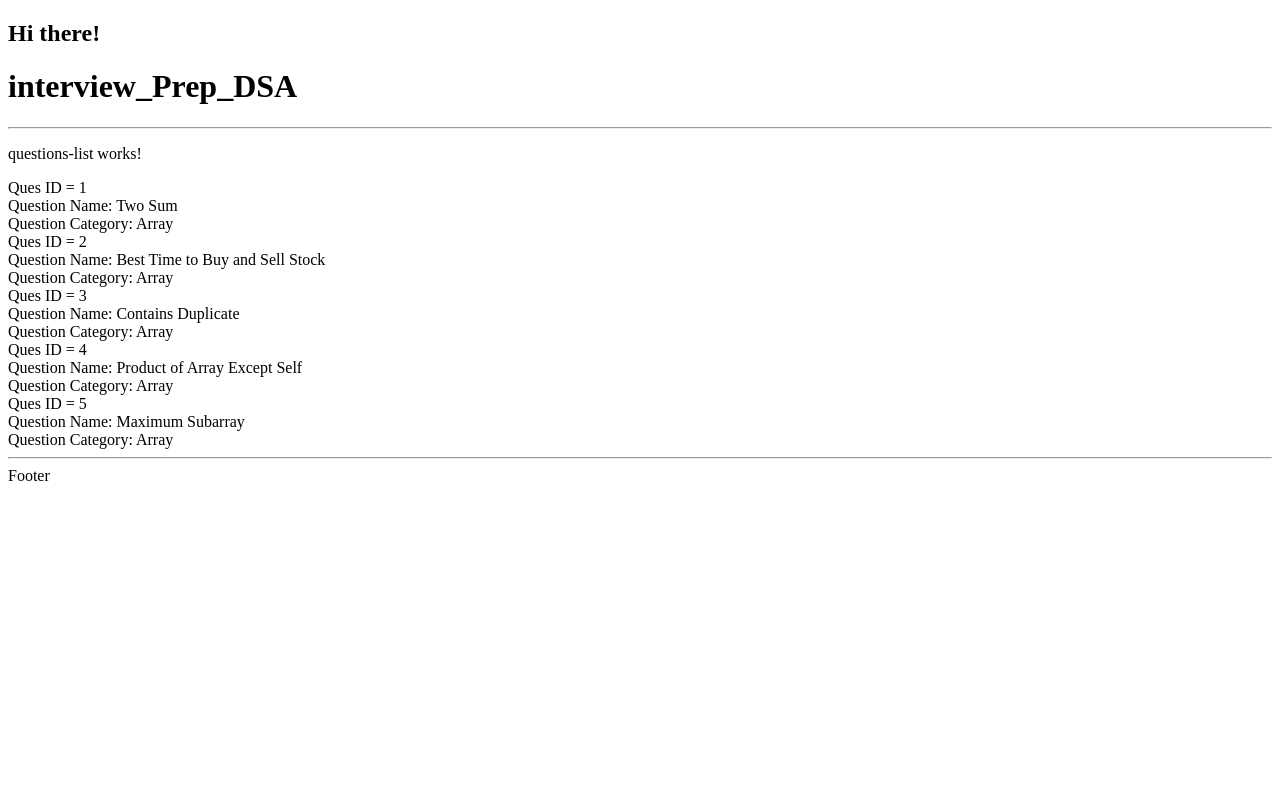
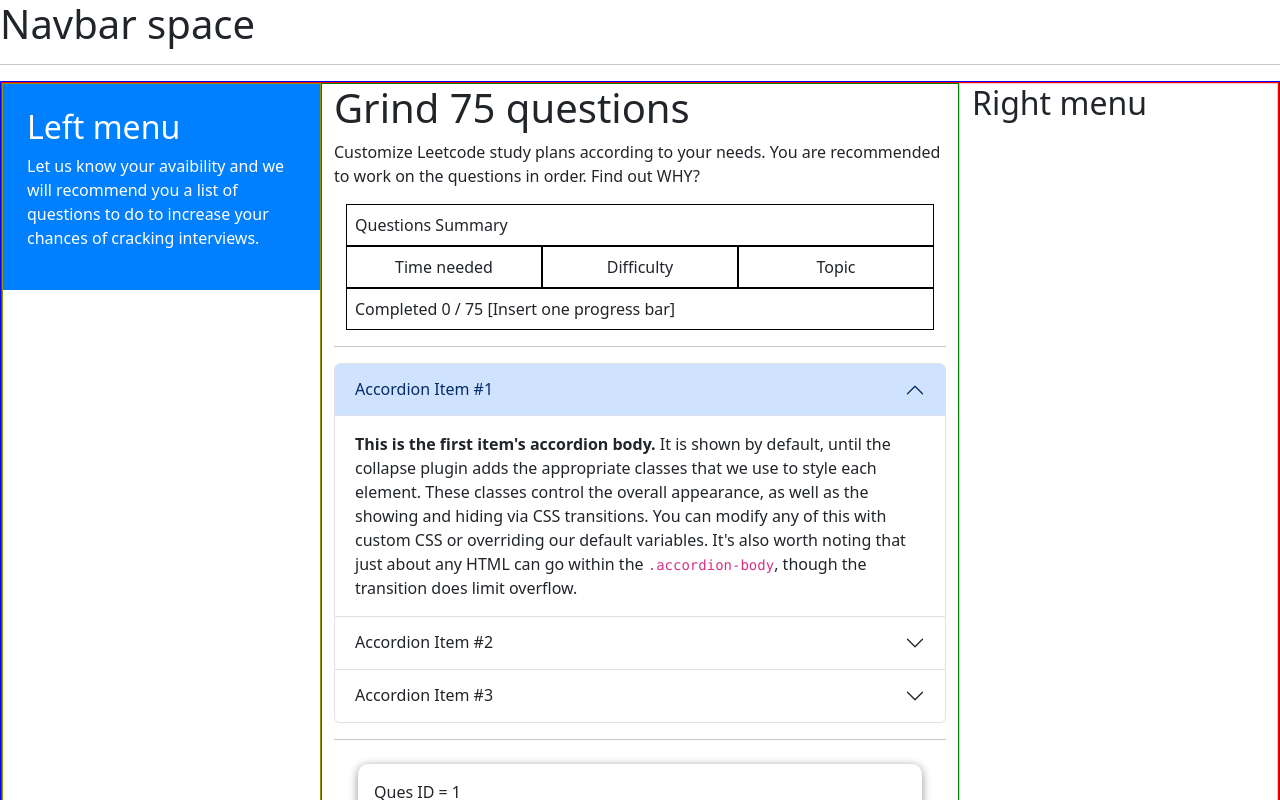
Before and after one commit to chiragsharmagithub/Interview_Prep_DSA, an Angular app: page / in a window 1280 px wide. Shown: the top 800 px of the page. Built offline with nearby package versions, Linux system fonts and the light colour scheme; data requests are answered from the project's data file.

Commit message:
Divided the page into components and added a bit of content

```diff
--- a/angular.json
+++ b/angular.json
@@ -25,6 +25,7 @@
               "src/assets"
             ],
             "styles": [
+              "./node_modules/bootstrap/dist/css/bootstrap.min.css",
               "src/styles.css"
             ],
             "scripts": [],
--- a/package.json
+++ b/package.json
@@ -21,6 +21,7 @@
     "@angular/platform-server": "^17.0.0",
     "@angular/router": "^17.0.0",
     "@angular/ssr": "^17.0.5",
+    "bootstrap": "^5.3.2",
     "express": "^4.18.2",
     "rxjs": "~7.8.0",
     "tslib": "^2.3.0",
--- a/src/app/app.component.html
+++ b/src/app/app.component.html
@@ -1,9 +1,5 @@
-<h2>
-  Hi there!
-</h2>
-
 <h1>
-  {{ title }}
+  Navbar space
 </h1>
 
 <hr>
--- a/src/app/questions-list/questions-list.component.css
+++ b/src/app/questions-list/questions-list.component.css
@@ -0,0 +1,19 @@
+.left-menu-design {
+    text-align: left;
+}
+
+.left-menu-top-design {
+    background-color: #007FFF;
+    color: white;
+}
+
+.card-design {
+    box-shadow: 0px 2px 10px 0px rgb(143, 143, 143);
+    border-radius: 10px;
+    transition: .2s;
+}
+
+.card-design:hover {
+    box-shadow: 0px 4px 20px 0px rgb(143, 143, 143);
+    cursor: pointer;
+}
--- a/src/app/questions-list/questions-list.component.html
+++ b/src/app/questions-list/questions-list.component.html
@@ -1,13 +1,100 @@
-<p>questions-list works!</p>
+<div class="container-fluid" style="border: 1px solid blue">
+  <div class="row" style="border: 1px solid red">
+    <div
+      class="col m-0 p-0 .left-menu-design"
+      style="border: 1px solid rgb(148, 148, 0)">
+      <div class="p-4 left-menu-top-design">
+        <h2>Left menu</h2>
+        <p>
+          Let us know your avaibility and we will recommend you a list of
+          questions to do to increase your chances of cracking interviews.
+        </p>
+      </div>
+    </div>
 
-<div class="container">
-    <div *ngFor="let ques of DSAQuestions">
+    <div class="col-sm-6 mx-auto" style="border: 1px solid green">
+      <h1>Grind 75 questions</h1>
+      <p>
+        Customize Leetcode study plans according to your needs. You are
+        recommended to work on the questions in order. Find out WHY?
+      </p>
+
+      <div class="container-fluid" style="text-align: center">
+        <div class="row p-2 m-0" style="border: 1px solid black">
+          Questions Summary
+        </div>
+        <div class="row p-0 m-0">
+          <div class="col p-2" style="border: 1px solid black">Time needed</div>
+          <div class="col p-2" style="border: 1px solid black">Difficulty</div>
+          <div class="col p-2" style="border: 1px solid black">Topic</div>
+        </div>
+        <div class="row p-2 m-0" style="border: 1px solid black">
+          Completed {{ current_completed_questions }} /
+          {{ total_user_questions }}
+          [Insert one progress bar]
+        </div>
+      </div>
+
+
+
+      <!-- Main stuff start -->
+
+	  <hr>
+
+      <div class="accordion" id="accordionPanelsStayOpenExample">
+		<div class="accordion-item">
+		  <h2 class="accordion-header">
+			<button class="accordion-button" type="button" data-bs-toggle="collapse" data-bs-target="#panelsStayOpen-collapseOne" aria-expanded="true" aria-controls="panelsStayOpen-collapseOne">
+			  Accordion Item #1
+			</button>
+		  </h2>
+		  <div id="panelsStayOpen-collapseOne" class="accordion-collapse collapse show">
+			<div class="accordion-body">
+			  <strong>This is the first item's accordion body.</strong> It is shown by default, until the collapse plugin adds the appropriate classes that we use to style each element. These classes control the overall appearance, as well as the showing and hiding via CSS transitions. You can modify any of this with custom CSS or overriding our default variables. It's also worth noting that just about any HTML can go within the <code>.accordion-body</code>, though the transition does limit overflow.
+			</div>
+		  </div>
+		</div>
+		<div class="accordion-item">
+		  <h2 class="accordion-header">
+			<button class="accordion-button collapsed" type="button" data-bs-toggle="collapse" data-bs-target="#panelsStayOpen-collapseTwo" aria-expanded="false" aria-controls="panelsStayOpen-collapseTwo">
+			  Accordion Item #2
+			</button>
+		  </h2>
+		  <div id="panelsStayOpen-collapseTwo" class="accordion-collapse collapse">
+			<div class="accordion-body">
+			  <strong>This is the second item's accordion body.</strong> It is hidden by default, until the collapse plugin adds the appropriate classes that we use to style each element. These classes control the overall appearance, as well as the showing and hiding via CSS transitions. You can modify any of this with custom CSS or overriding our default variables. It's also worth noting that just about any HTML can go within the <code>.accordion-body</code>, though the transition does limit overflow.
+			</div>
+		  </div>
+		</div>
+		<div class="accordion-item">
+		  <h2 class="accordion-header">
+			<button class="accordion-button collapsed" type="button" data-bs-toggle="collapse" data-bs-target="#panelsStayOpen-collapseThree" aria-expanded="false" aria-controls="panelsStayOpen-collapseThree">
+			  Accordion Item #3
+			</button>
+		  </h2>
+		  <div id="panelsStayOpen-collapseThree" class="accordion-collapse collapse">
+			<div class="accordion-body">
+			  <strong>This is the third item's accordion body.</strong> It is hidden by default, until the collapse plugin adds the appropriate classes that we use to style each element. These classes control the overall appearance, as well as the showing and hiding via CSS transitions. You can modify any of this with custom CSS or overriding our default variables. It's also worth noting that just about any HTML can go within the <code>.accordion-body</code>, though the transition does limit overflow.
+			</div>
+		  </div>
+		</div>
+	  </div>
+
+	  <hr>
+
+      <!-- Main stuff till here -->
+
+      <div *ngFor="let ques of DSAQuestions" class="card-design p-3 m-4">
         <div>
-            Ques ID = {{ ques.id }}
-            <br>
-            Question Name: {{ ques.name }}
-            <br>
-            Question Category: {{ ques.category }}
+          Ques ID = {{ ques.id }}
+          <br />
+          Question Name: {{ ques.name }}
+          <br />
+          Question Category: {{ ques.category }}
         </div>
+      </div>
     </div>
+
+    <h2 class="col-sm-3" style="border: 1px solid pink">Right menu</h2>
+  </div>
 </div>
--- a/src/app/questions-list/questions-list.component.ts
+++ b/src/app/questions-list/questions-list.component.ts
@@ -15,6 +15,9 @@
 })
 export class QuestionsListComponent implements OnInit {
   DSAQuestions: DSAQues[] = [];
+
+  current_completed_questions = 0;
+  total_user_questions = 75;
 
   constructor(private questionsService: QuestionsService) {
 
```
Also changed, not shown: 1 other file (tests, documents, lock files or other folders).
